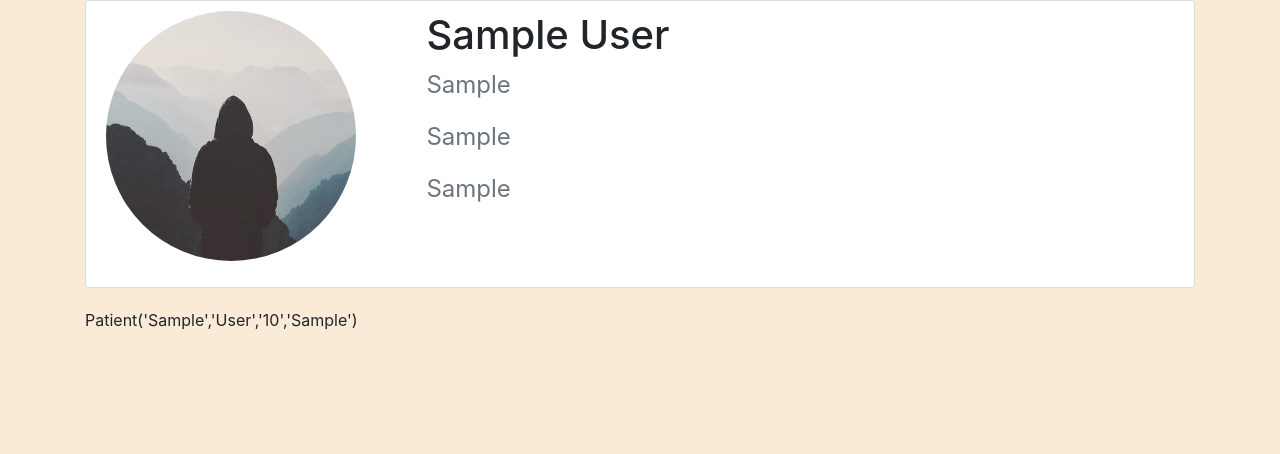
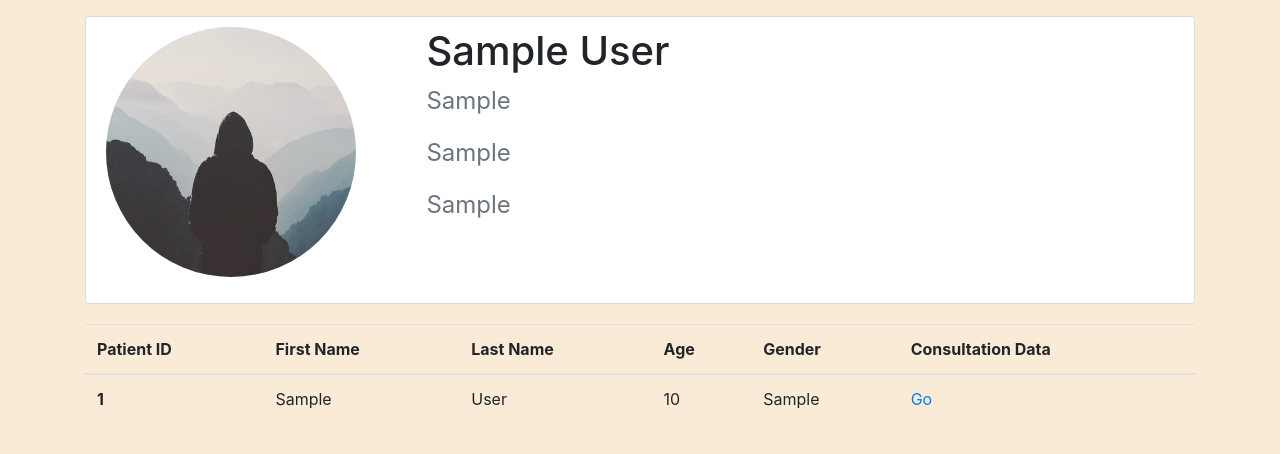
Before and after one commit to OmkarSuvarna/CA2-GroupC, a Flask app: page /doctor_profile/1 in a window 1280 px wide. Shown: the part 56-510 px from the top of the page. Run offline with Flask 3, Linux system fonts and the light colour scheme; tables that the repository leaves empty hold one stand-in row (Sample ...).

Commit message:
Updated code, styles added table

```diff
--- a/hospital/templates/admin_addDoctor.html
+++ b/hospital/templates/admin_addDoctor.html
@@ -4,7 +4,7 @@
   <form method="POST" action="">
     <!-- CSRF Token -->
     {{ form.hidden_tag() }}
-    <legend class="border-bottom mb-4" style="padding-top: 10px;">Add a Doctor</legend>
+    <legend class="border-bottom mb-4 py-2">Add a Doctor</legend>
     <div class="row">
       <div class="col">
         {{ form.firstName.label(class="form-control-label") }}
@@ -15,7 +15,7 @@
         {{ form.lastName(class="form-control form-control-lg") }}
       </div>
     </div>
-    <div class="row">
+    <div class="row py-2">
       <div class="col">
         {{ form.age.label(class="form-control-label") }}
         {{ form.age(class="form-control form-control-lg") }}
@@ -29,7 +29,7 @@
         {{ form.specialization(class="form-control form-control-lg") }}
       </div>
     </div>
-    <div class="form-group" style="padding-top: 10px;">
+    <div class="form-group  submit-btn py-2">
       {{ form.submit(class="btn btn-outline-info") }}
   </div>
   </form>
--- a/hospital/templates/doctor_profile.html
+++ b/hospital/templates/doctor_profile.html
@@ -11,10 +11,30 @@
             <p class="text-secondary">{{ doctor.specialization }}</p>
         </div>
     </div>
-    {% for p in doctor.patients %}
-    <div>
-        <p>{{ p }}</p>
-    </div>
-    {% endfor %}
-
+    <div class="patient-info">
+        <table class="table">
+          <thead>
+            <tr>
+              <th scope="col">Patient ID</th>
+              <th scope="col">First Name</th>
+              <th scope="col">Last Name</th>
+              <th scope="col">Age</th>
+              <th scope="col">Gender</th>
+              <th scope="col">Consultation Data</th>
+            </tr>
+          </thead>
+          <tbody>
+            {% for p in doctor.patients %}
+            <tr>
+              <th scope="row">{{p.id}}</th>
+              <td>{{p.firstName}}</td>
+              <td>{{p.lastName}}</td>
+              <td>{{p.age}}</td>
+              <td>{{p.gender}}</td>
+              <td><a href="{{ url_for('patient_profile', patient_id =p.id) }}">Go</a></td>
+            </tr>
+            {% endfor %}
+          </tbody>
+        </table>
+      </div>
 {% endblock bodyContent %}
--- a/hospital/templates/home_doctor.html
+++ b/hospital/templates/home_doctor.html
@@ -4,7 +4,7 @@
   <form method="POST" action="">
     <!-- CSRF Token -->
     {{ form.hidden_tag() }}
-    <legend class="border-bottom mb-4">Add a Patient</legend>
+    <legend class="border-bottom mb-4 py-2">Add a Patient</legend>
     <div class="row">
       <div class="col">
         {{ form.firstName.label(class="form-control-label") }}
@@ -15,7 +15,7 @@
         {{ form.lastName(class="form-control form-control-lg") }}
       </div>
     </div>
-    <div class="row">
+    <div class="row py-2">
       <div class="col">
         {{ form.age.label(class="form-control-label") }}
         {{ form.age(class="form-control form-control-lg") }}
@@ -29,7 +29,7 @@
         {{ form.gender(class="form-control form-control-lg") }}
       </div> -->
     </div>
-    <div class="form-group submit-btn">
+    <div class="form-group submit-btn py-2">
       {{ form.submit(class="btn btn-outline-info") }}
   </div>
   </form>
--- a/hospital/templates/layout.html
+++ b/hospital/templates/layout.html
@@ -65,7 +65,7 @@
       </form>
     </div>
   </nav>
-  <div class="container">
+  <div class="container py-3">
     {% with messages = get_flashed_messages(with_categories=true) %}
       {% if messages %}
         {% for category, message in messages %}
```
Also changed, not shown: hospital/static/styles.css (+3 -4 lines).
